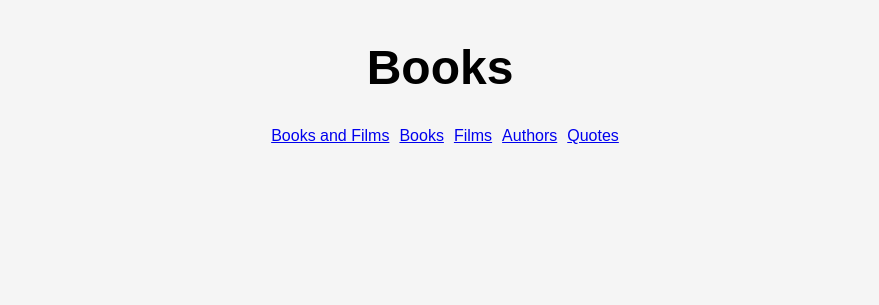
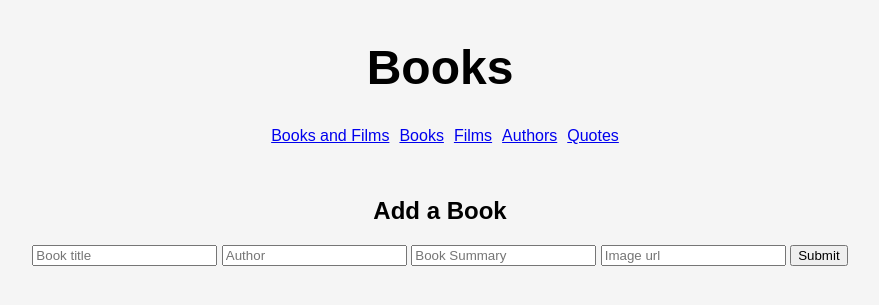
Before and after one commit to chris-adams-5/booksnfilms-makers, a Flask app: page /books in a window 1280 px wide. Shown: the top 305 px of the page, without its empty margins (200-1079 px from the left). Run offline with Flask 3, Linux system fonts and the light colour scheme; data that the repository does not hold is empty; some libraries are stand-ins or nearby versions.

Commit message:
html add books form

```diff
--- a/templates/books.html
+++ b/templates/books.html
@@ -25,6 +25,16 @@
             </li>
             {% endfor %}
         </ul>
+
+        <h2>Add a Book</h2>
+        <form method="POST" action="/books">
+          <input type="text" name="title" placeholder="Book title">
+          <input type="text" name="author_name" placeholder="Author">
+          <input type="text" name="blurb" placeholder="Book Summary">
+          <input type="text" name="url" placeholder="Image url">
+          <input id = "submit-button" type="submit" value="Submit">
+        </form>
+
     </main>
   </body>
 </html>
```
